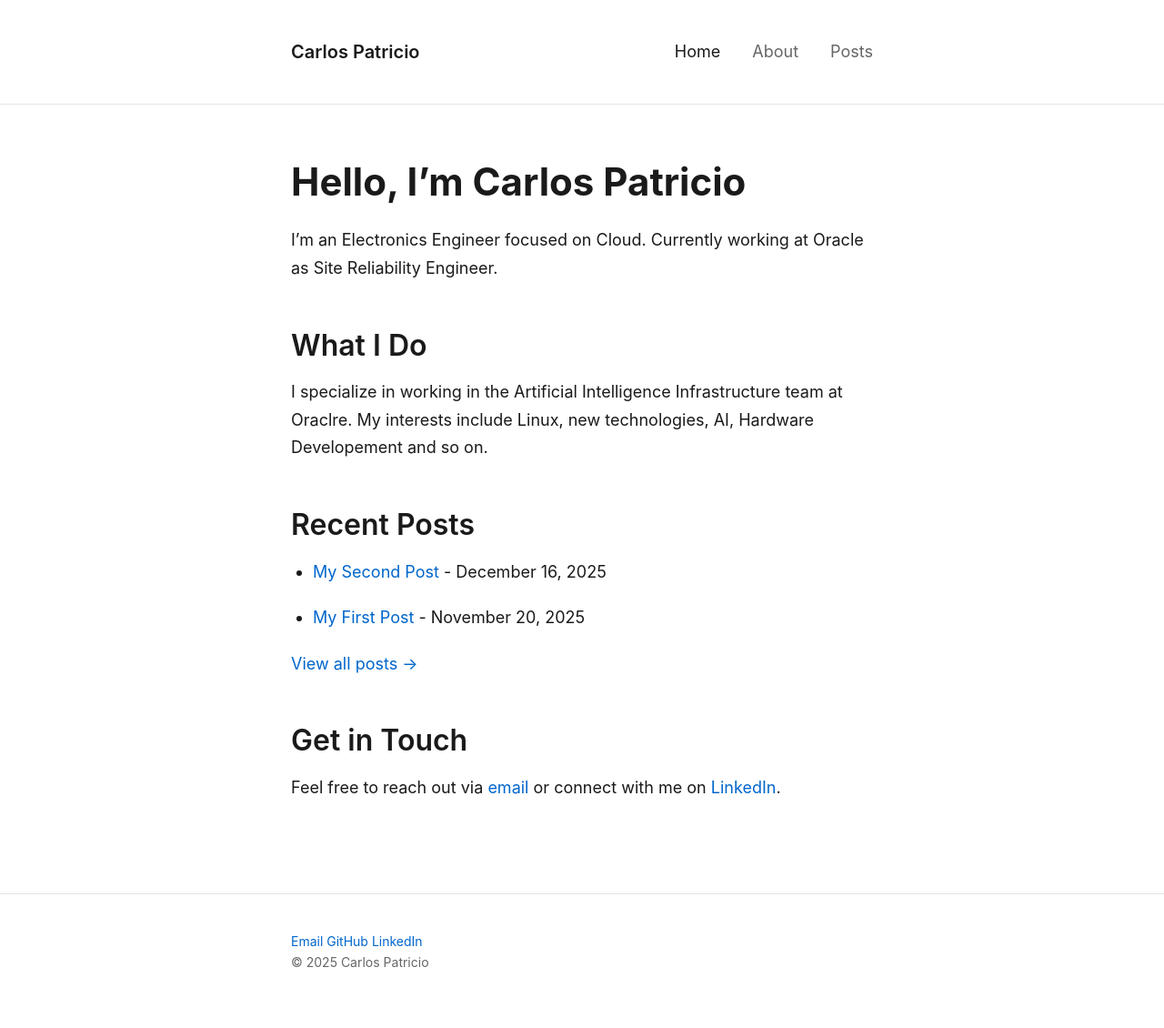
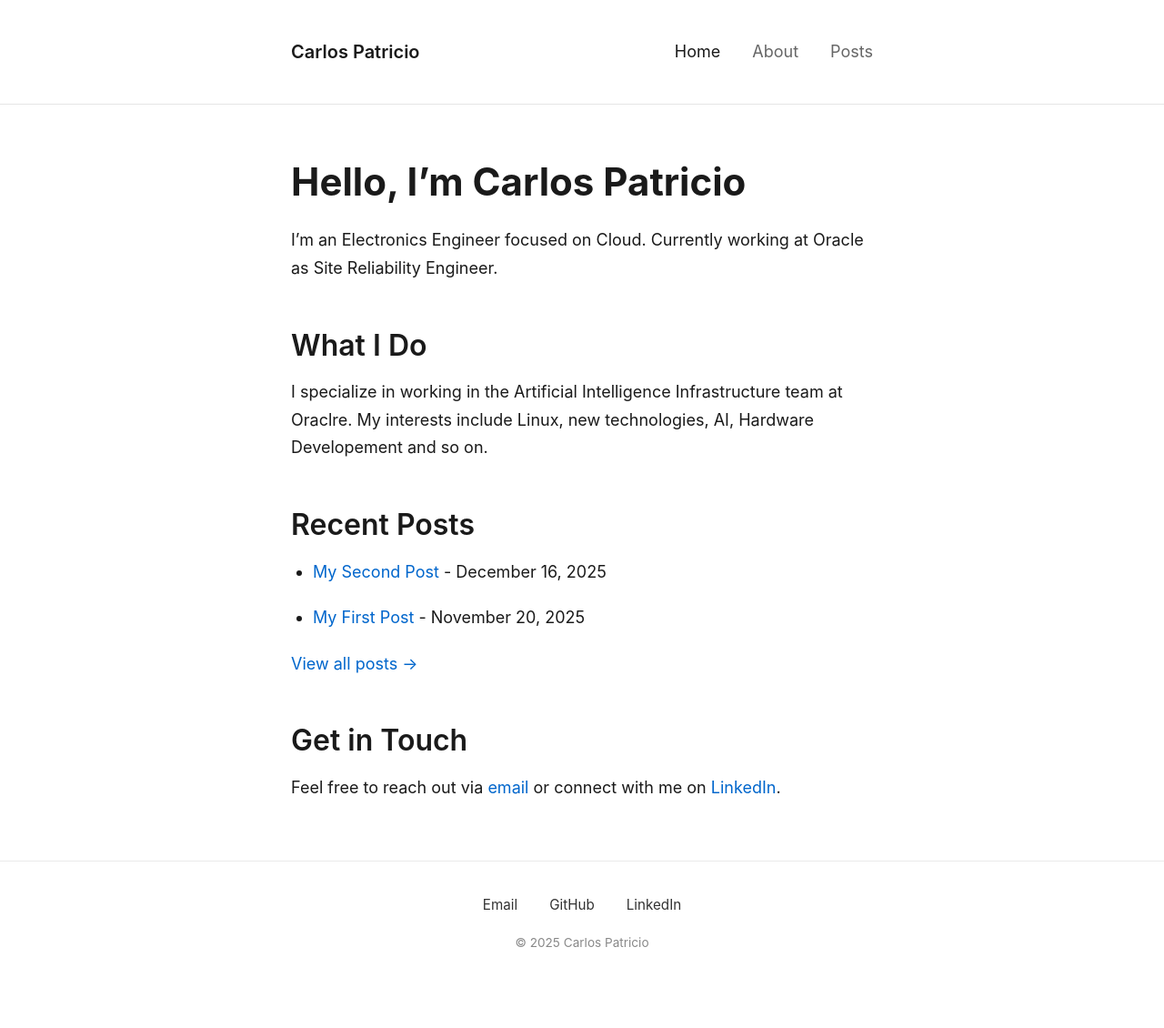
Before and after one commit to capatric/capatric.github.io, a Jekyll site: the page built from index.md, in a window 1280 px wide. Shown: the whole page at 91% size. Built offline with Jekyll 4.4.1, drawn with Linux system fonts in a browser that asks for light colours; after the commit the page ends 1080 px from its top, so only the background shows below that.

Commit message:
style was updated for footer style

```diff
--- a/assets/css/style.css
+++ b/assets/css/style.css
@@ -156,12 +156,35 @@ img {
 
 /* Footer */
 .footer {
-    margin-top: 100px;
-    padding: 40px 0;
-    border-top: 1px solid var(--border);
-    color: var(--gray);
-    font-size: 14px;
+    padding: 2rem 0;
+    text-align: center;
+    border-top: 1px solid #eaeaea; /* Subtle separator line */
+    margin-top: 4rem;
 }
+
+.footer-links {
+    margin-bottom: 1rem;
+}
+
+.footer-links a {
+    color: #333;           /* Dark gray instead of pure black */
+    text-decoration: none;
+    margin: 0 15px;        /* Spacing between links */
+    font-size: 0.95rem;
+    transition: color 0.2s;
+}
+
+.footer-links a:hover {
+    color: #007bff;        /* Change color on hover */
+    text-decoration: underline;
+}
+
+.copyright {
+    color: #888;           /* Lighter gray to make it less distracting */
+    font-size: 0.85rem;
+    margin: 0;
+}
+
 
 /* Horizontal Rule */
 hr {
```
